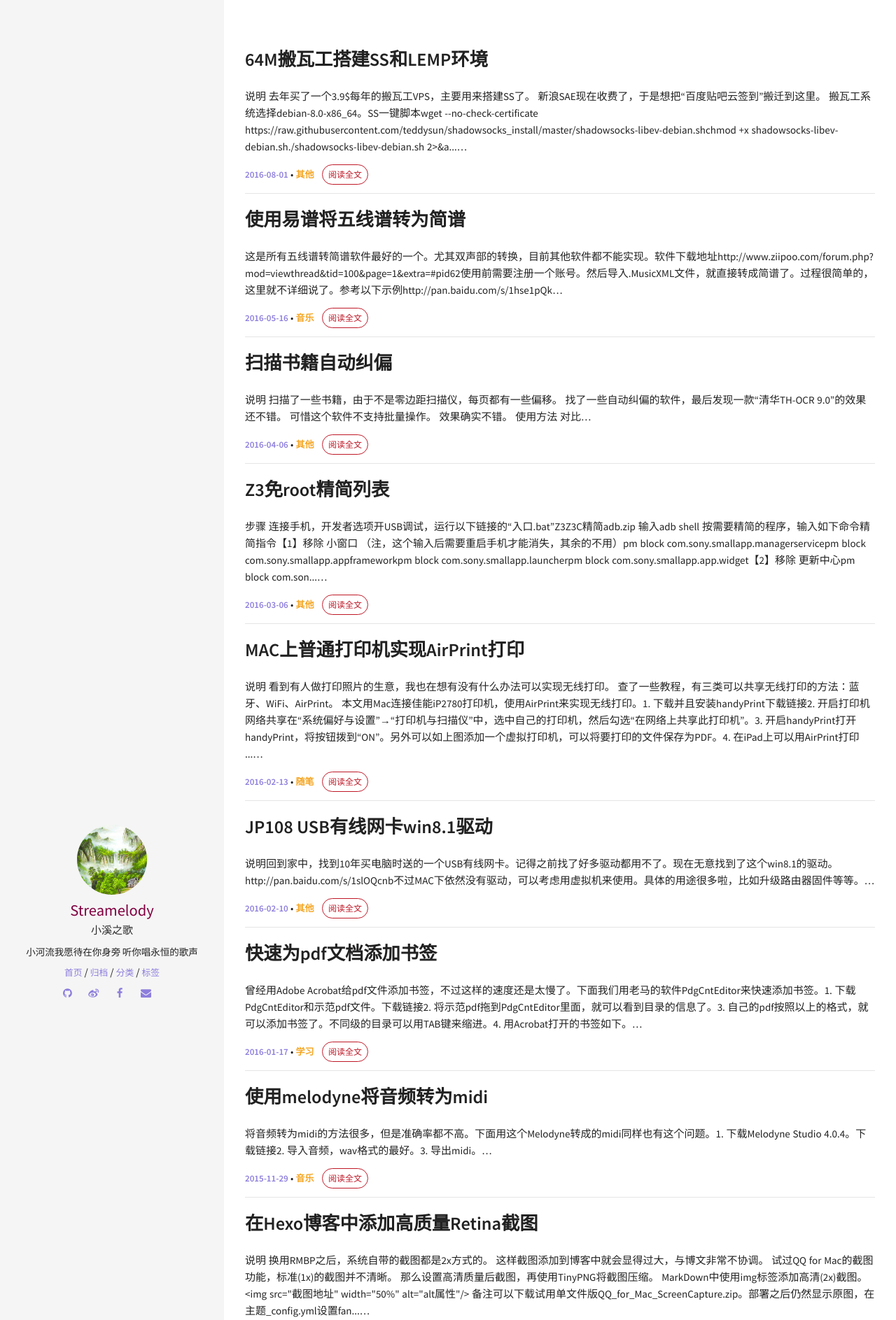
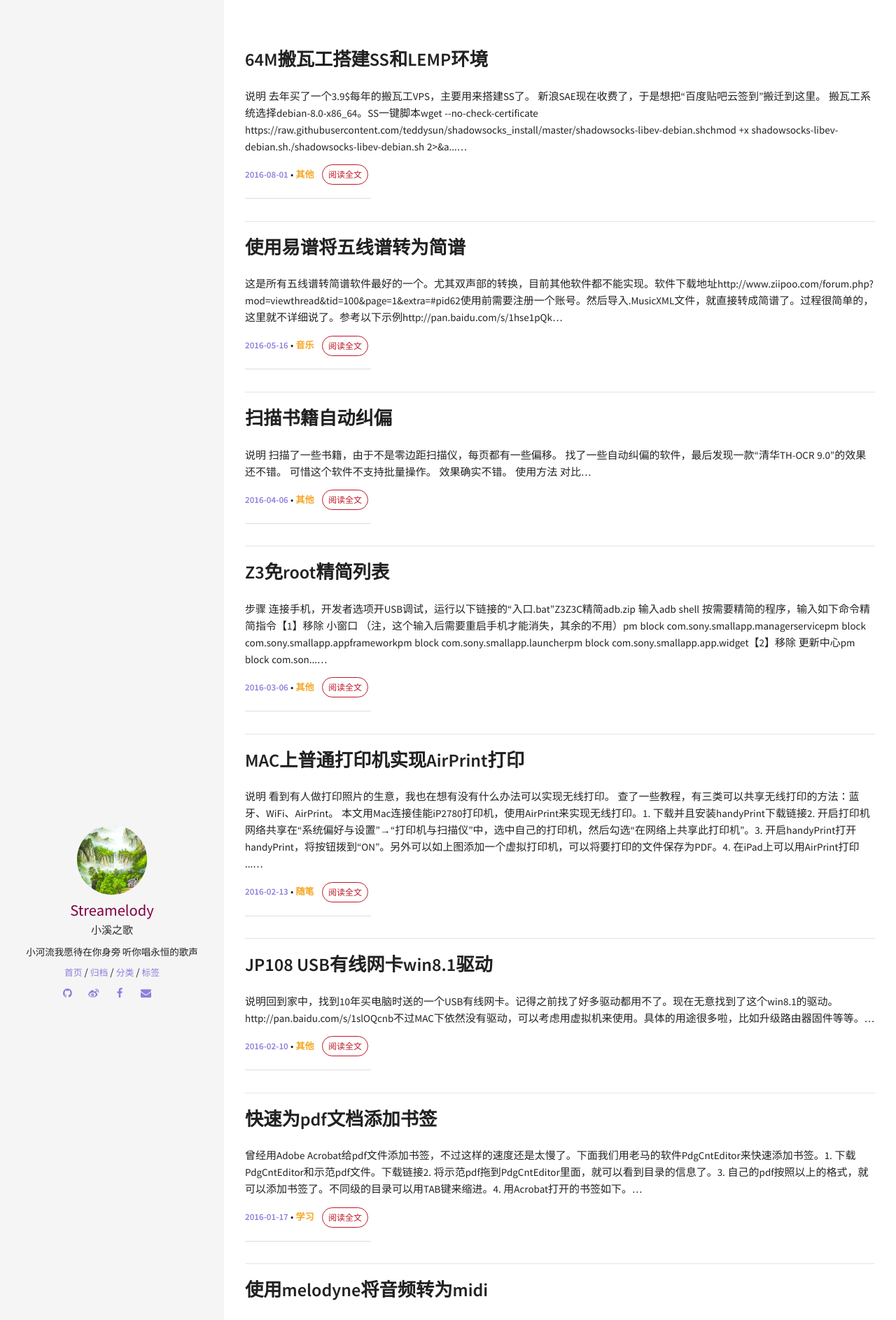
Before and after one commit to yaxauw/streamelody.github.io, a Jekyll site: the page built from index.html, in a window 1280 px wide. Shown: the top 1887 px of the page at 70% size. Built offline with Jekyll 4.4.1, drawn with Linux system fonts in a browser that asks for light colours; the list of posts is cut into pages by our own code.

Commit message:
commitString

```diff
--- a/_sass/pages/_post.scss
+++ b/_sass/pages/_post.scss
@@ -258,3 +258,9 @@
     border-color: #5f99cf;
   }
 }
+
+//主页文章分割线
+.home-post-list__divider {
+width: 20%;
+margin: 1.5em 0 2.1em 0;
+border-top: 1px solid #DDDDDD; }
--- a/index.html
+++ b/index.html
@@ -34,6 +34,8 @@
     <a class="btn-border-small" href={{ post.url }}>阅读全文</a>
 </div>
 
+<hr class="home-post-list__divider" />
+
         <hr />
     </div>
     {% endfor %}
```
